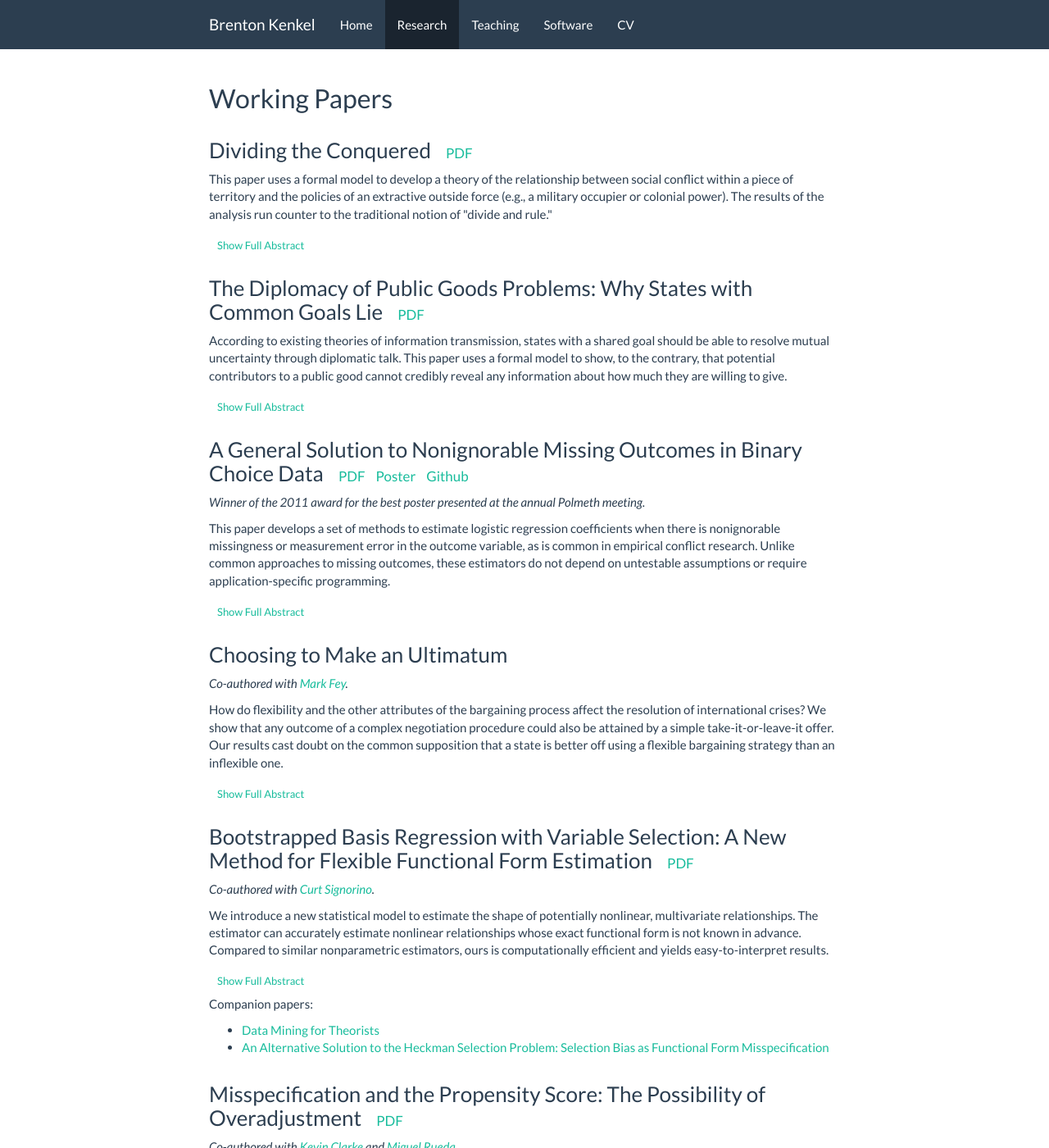
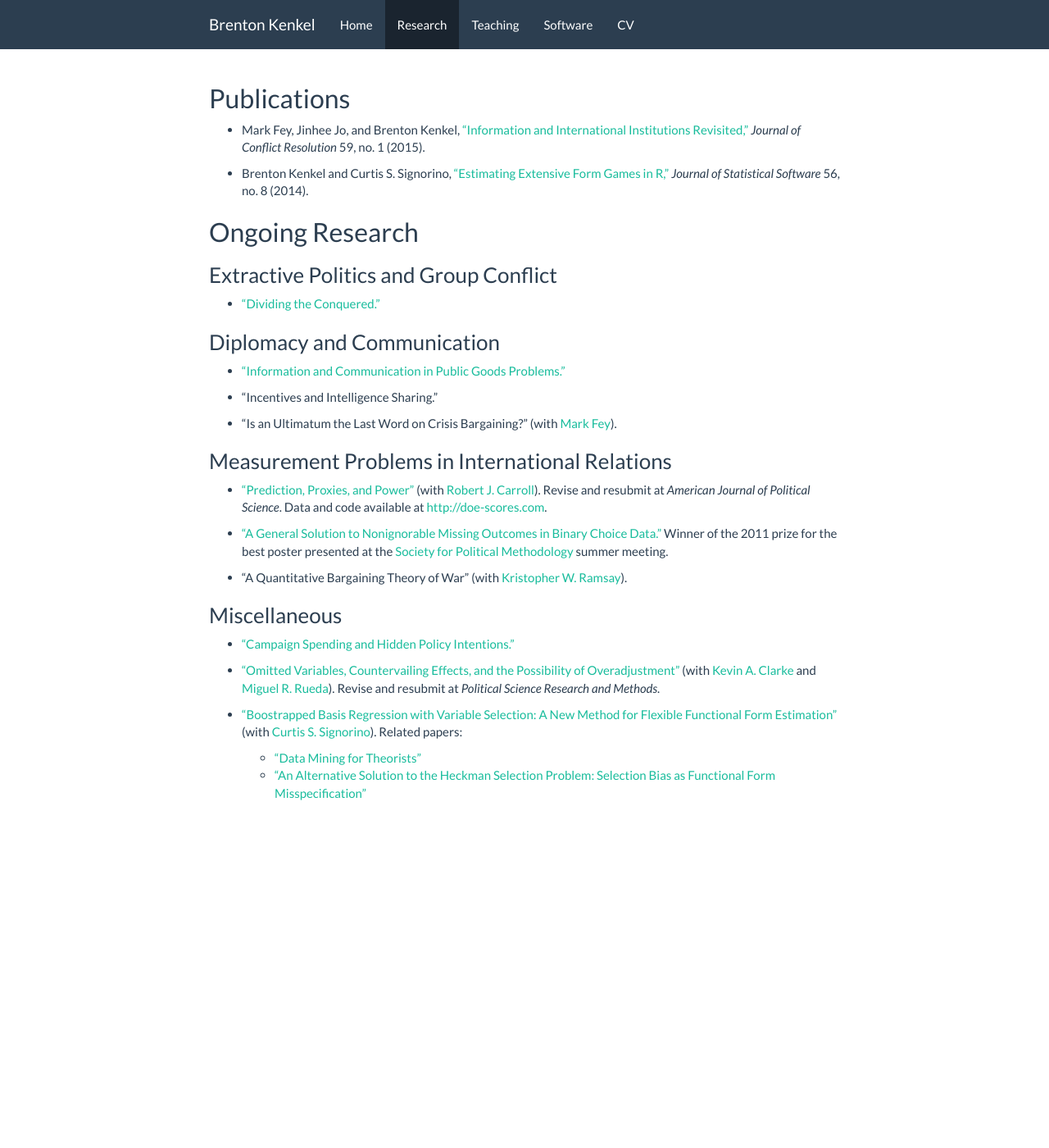
Before and after one commit to brentonk/old-website, a Jekyll site: the page built from research.md, in a window 1280 px wide and 1400 px high. Shown: the whole window at 82% size. Built offline with Jekyll 4.4.1, drawn with Linux system fonts in a browser that asks for light colours; nearby versions of some CDN libraries; some of the changed text lies outside the part shown.

Commit message:
Summer 2016 update

```diff
--- a/research.md
+++ b/research.md
@@ -4,53 +4,46 @@ category: research
 title: Research
 description: >-
     Brenton Kenkel's research page.
-jquery: |-
-    $('button').click(function() {
-        if ( $(this).hasClass('collapsed') ) {
-            $(this).text('Hide Full Abstract');
-        } else {
-            $(this).text('Show Full Abstract');
-        }
-    });
-
 ---
 
-# Working Papers
+# Publications
 
-{% for article in site.data.working-papers %}
-  <div class="row"><div class="col-sm-12">
-  <h2>
-    {{article.title}}
-    {% for link in article.links %}<small>&nbsp;&nbsp;&nbsp;&nbsp;<a href="{{link.url}}">{{link.name}}</a></small>{% endfor %}
-  </h2>
-  {% if article.note %}
-  <p>
-    <i>{{article.note}}</i>
-  </p>
-  {% endif %}
-  </div></div>
-  <div class="row"><div class="col-sm-12">
-  {% if article.image %}
-    <div class="{{article.image.size}}"><img class="img-thumbnail" src="{{article.image.url}}"></div>
-  {% endif %}
-  <p>
-    {{article.abstract-short}}
-  </p>
-  <button type="button" class="btn btn-link btn-sm collapsed"
-  data-toggle="collapse" data-target="#abstract-{{forloop.index}}">
-    Show Full Abstract
-  </button>
-  <p id="abstract-{{forloop.index}}" class="collapse">
-    {{article.abstract-long}}
-  </p>
-  {% if article.companions %}
-  <p>
-  Companion papers: <ul>
-  {% for paper in article.companions %}
-  <li><a href="{{paper.url}}">{{paper.title}}</a></li>
-  {% endfor %}
-  </ul>
-  </p>
-  {% endif %}
-  </div></div>
-{% endfor %}
+* Mark Fey, Jinhee Jo, and Brenton Kenkel, ["Information and International Institutions Revisited,"](http://dx.doi.org/10.1177/0022002713503285) *Journal of Conflict Resolution* 59, no. 1 (2015).
+
+* Brenton Kenkel and Curtis S. Signorino, ["Estimating Extensive Form Games in R,"](http://www.jstatsoft.org/v56/i08) *Journal of Statistical Software* 56, no. 8 (2014).
+
+
+# Ongoing Research
+
+## Extractive Politics and Group Conflict
+
+* ["Dividing the Conquered."](data/divconq.pdf)
+
+
+## Diplomacy and Communication
+
+* ["Information and Communication in Public Goods Problems."](data/talk.pdf)
+
+* "Incentives and Intelligence Sharing."
+
+* "Is an Ultimatum the Last Word on Crisis Bargaining?" (with [Mark Fey](https://www.rochester.edu/college/faculty/markfey/index.html)).
+
+
+## Measurement Problems in International Relations
+
+* ["Prediction, Proxies, and Power"](data/doe.pdf) (with [Robert J. Carroll](http://www.robertjcarroll.com)).  Revise and resubmit at *American Journal of Political Science*.  Data and code available at <http://doe-scores.com>.
+
+* ["A General Solution to Nonignorable Missing Outcomes in Binary Choice Data."](data/idlogit.pdf)  Winner of the 2011 prize for the best poster presented at the [Society for Political Methodology](http://polmeth.wustl.edu) summer meeting.
+
+* "A Quantitative Bargaining Theory of War" (with [Kristopher W. Ramsay](http://scholar.princeton.edu/kramsay/home)).
+
+
+## Miscellaneous
+
+* ["Campaign Spending and Hidden Policy Intentions."](data/valence.pdf)
+
+* ["Omitted Variables, Countervailing Effects, and the Possibility of Overadjustment"](https://www.rochester.edu/college/psc/clarke/MissProp.pdf) (with [Kevin A. Clarke](https://www.rochester.edu/college/psc/clarke/) and [Miguel R. Rueda](http://miguelrueda.net)).  Revise and resubmit at *Political Science Research and Methods.*
+
+* ["Boostrapped Basis Regression with Variable Selection: A New Method for Flexible Functional Form Estimation"](http://bkenkel.com/data/basics.pdf) (with [Curtis S. Signorino](https://www.rochester.edu/college/psc/signorino/)).  Related papers:
+    * ["Data Mining for Theorists"](http://polmeth.wustl.edu/mediaDetail.php?docId=1278)
+    * ["An Alternative Solution to the Heckman Selection Problem: Selection Bias as Functional Form Misspecification"](http://polmeth.wustl.edu/mediaDetail.php?docId=1359)
```
Also changed, not shown: 3 other files.
